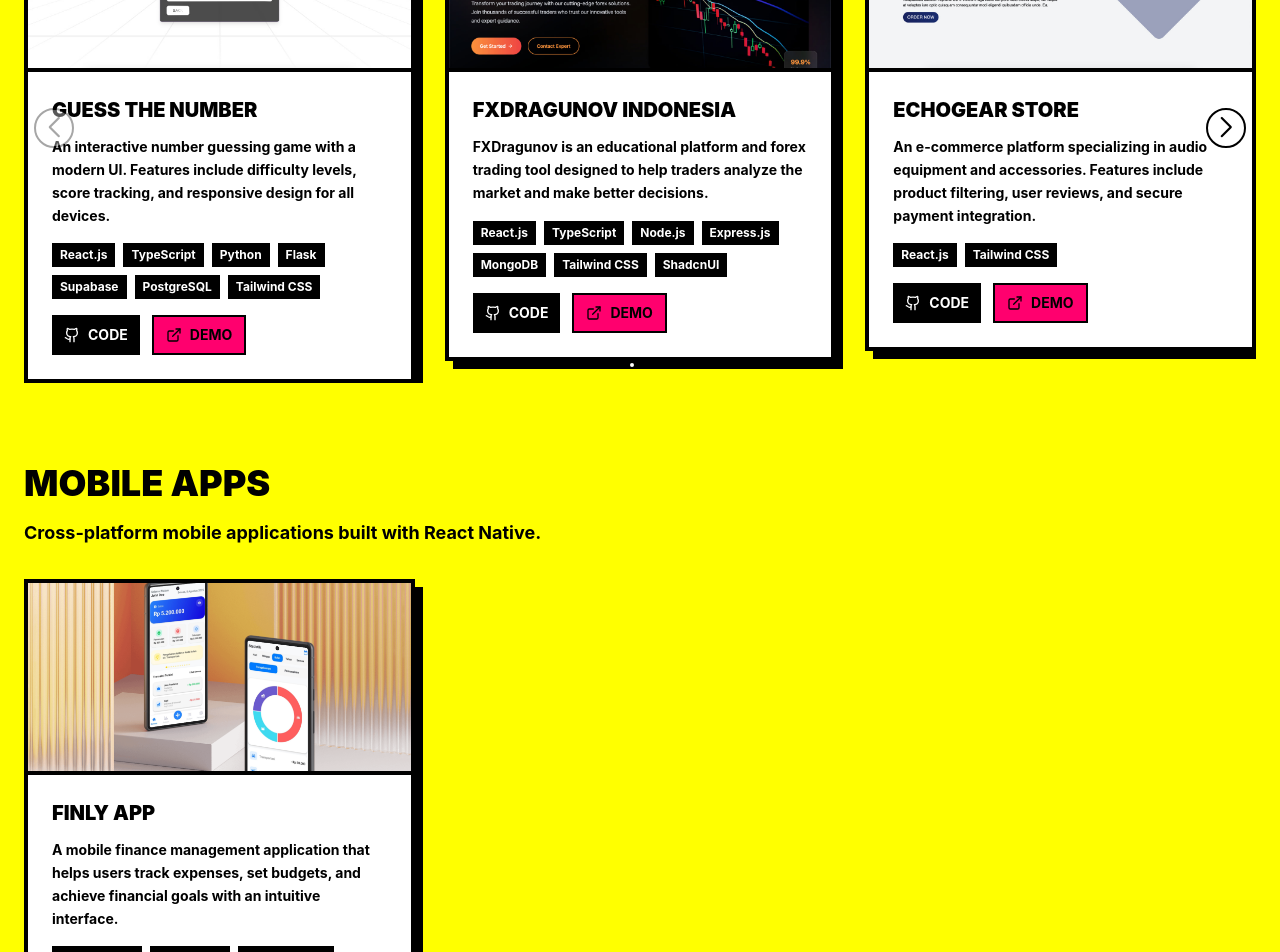
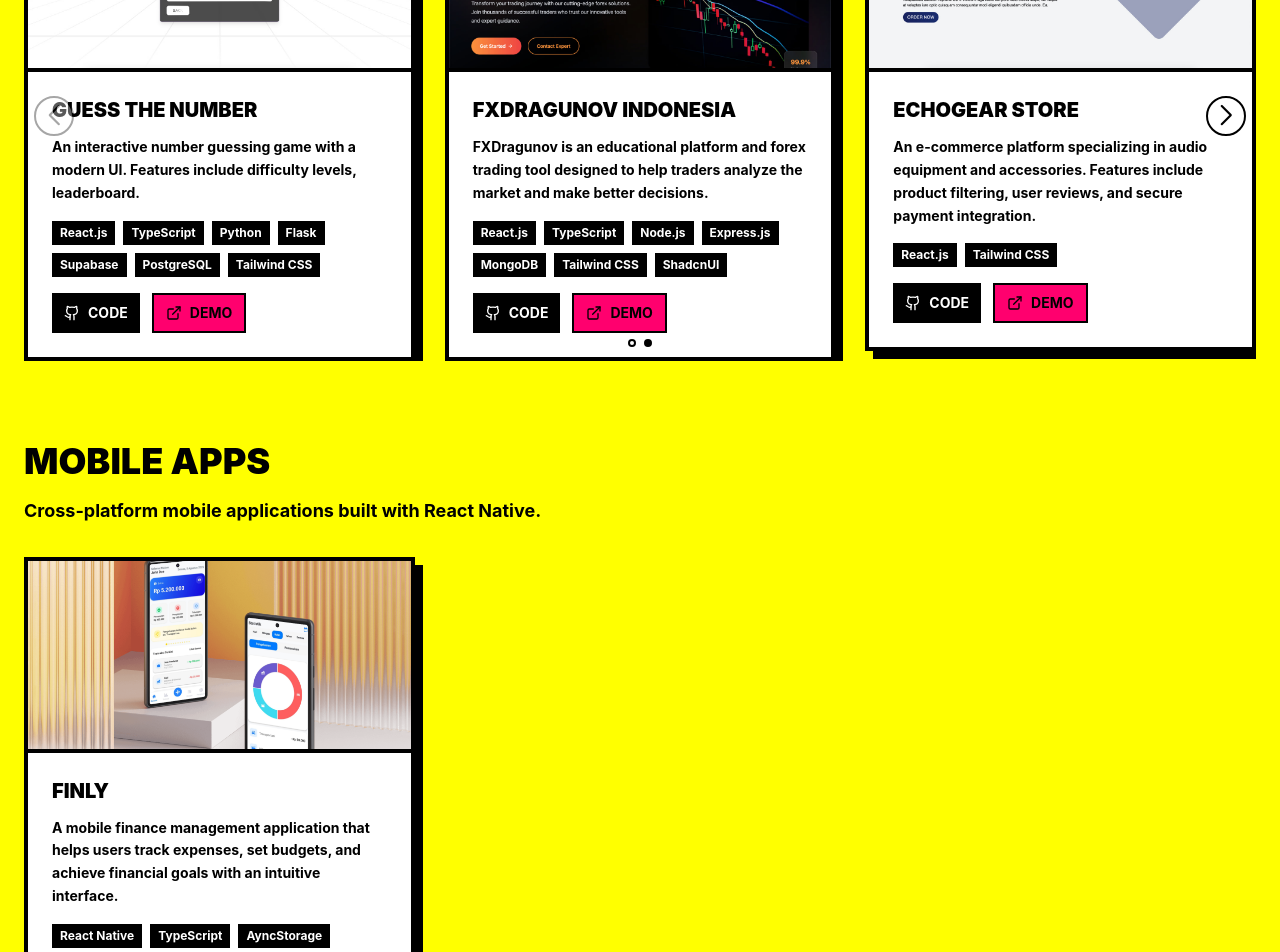
Before and after one commit to muhammalif/mai-portfolio, a React (Vite) app: page /projects in a window 1280 px wide. Shown: the part 1360-2312 px from the top of the page. Built offline with nearby package versions, Linux system fonts and the light colour scheme.

Commit message:
update: modify Projects.tsx content and structure

```diff
--- a/src/pages/Projects.tsx
+++ b/src/pages/Projects.tsx
@@ -29,7 +29,7 @@ const Projects = () => {
   const web2Projects: Project[] = [
     {
       title: 'GUESS THE NUMBER',
-      description: 'An interactive number guessing game with a modern UI. Features include difficulty levels, score tracking, and responsive design for all devices.',
+      description: 'An interactive number guessing game with a modern UI. Features include difficulty levels, leaderboard.',
       image: gtnImage,
       tech: ['React.js', 'TypeScript', 'Python', 'Flask', 'Supabase', 'PostgreSQL', 'Tailwind CSS'],
       color: 'bg-neon-yellow',
@@ -94,10 +94,10 @@ const Projects = () => {
 
   const mobileProjects: Project[] = [
     {
-      title: 'FINLY APP',
+      title: 'FINLY',
       description: 'A mobile finance management application that helps users track expenses, set budgets, and achieve financial goals with an intuitive interface.',
       image: finlyImage,
-      tech: ['React Native', 'TypeScript', 'Redux Toolkit', 'Node.js', 'Express.js', 'MongoDB'],
+      tech: ['React Native', 'TypeScript', 'AyncStorage', 'SQLite', ],
       color: 'bg-neon-purple',
       icon: Smartphone,
       demo: '#',
```
